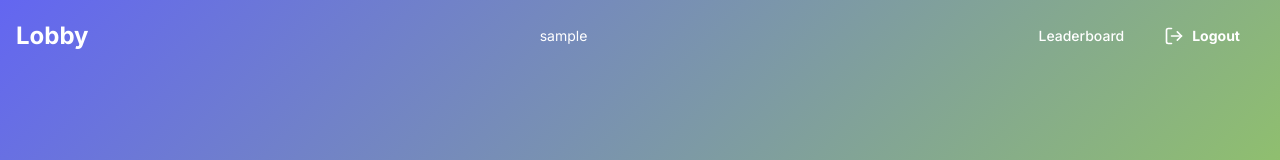
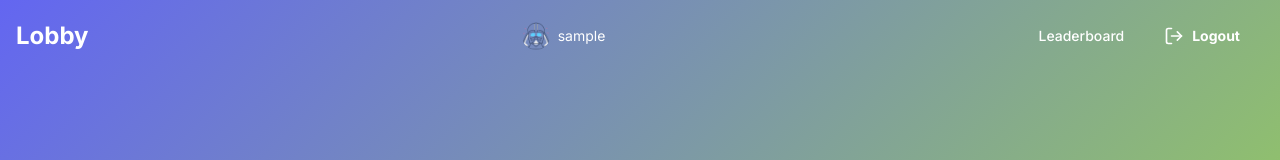
Before and after one commit to shadrxcc/game-lobby-system-fe, a React (Vite) app: page /lobby in a window 1280 px wide. Shown: the top 160 px of the page. Built offline with nearby package versions, Linux system fonts and the light colour scheme; no server answers; sample sign-in values are in the browser's storage.

Commit message:
playing around

```diff
--- a/index.html
+++ b/index.html
@@ -2,9 +2,9 @@
 <html lang="en">
   <head>
     <meta charset="UTF-8" />
-    <link rel="icon" type="image/svg+xml" href="/vite.svg" />
+    <link rel="icon" type="image/svg+xml" href="/avatar.png" />
     <meta name="viewport" content="width=device-width, initial-scale=1.0" />
-    <title>Vite + React + TS</title>
+    <title>crckd.sheddy</title>
     <link rel="preconnect" href="https://fonts.googleapis.com">
     <link rel="preconnect" href="https://fonts.gstatic.com" crossorigin>
     <link href="https://fonts.googleapis.com/css2?family=Inter:wght@400;500;700&display=swap" rel="stylesheet">
--- a/src/components/shared/header.tsx
+++ b/src/components/shared/header.tsx
@@ -13,8 +13,10 @@ const Header = () => {
           <h1 className="text-2xl !text-white font-bold">Lobby</h1>
         </Link>
 
-        <p className="text-white text-sm">{user?.username}</p>
-
+        <div className="flex items-center gap-2">
+          <img src="/avatar.png" alt="avatar" className="size-7 rounded-full" />
+          <p className="text-white sm:block hidden text-sm">{user?.username}</p>
+        </div>
         <div className="flex items-center gap-4">
           <Link to="/lobby/leaderboard">
             <p className="text-white text-sm">Leaderboard</p>
--- a/src/pages/leaderboard.tsx
+++ b/src/pages/leaderboard.tsx
@@ -56,7 +56,12 @@ const LeaderboardPage = () => {
           <TableBody>
             {data?.leaderboard.map((player) => (
               <TableRow key={player.username}>
-                <TableCell className="font-medium">{player.username}</TableCell>
+                <TableCell className="font-medium">
+                    <div className="flex items-center gap-2">
+                        <img src="/avatar.png" alt="avatar" className="size-7 rounded-full" />
+                        <p className="text-white text-sm">{player.username}</p>
+                    </div>
+                </TableCell>
                 <TableCell>{player.wins}</TableCell>
               </TableRow>
             ))}
```
Also changed, not shown: public/avatar.png (added), public/icon.png (added).
